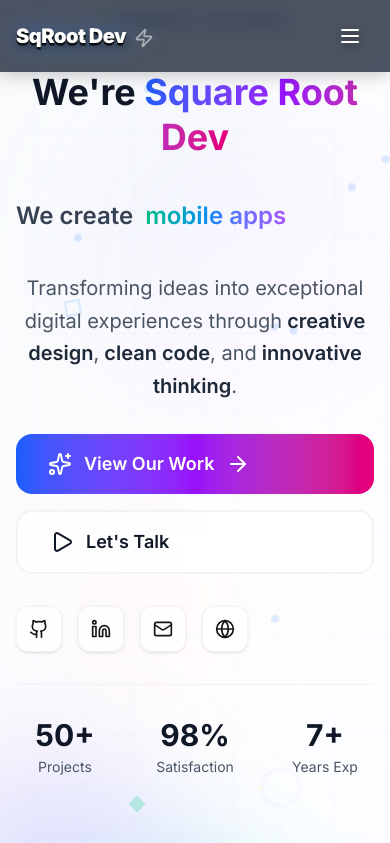
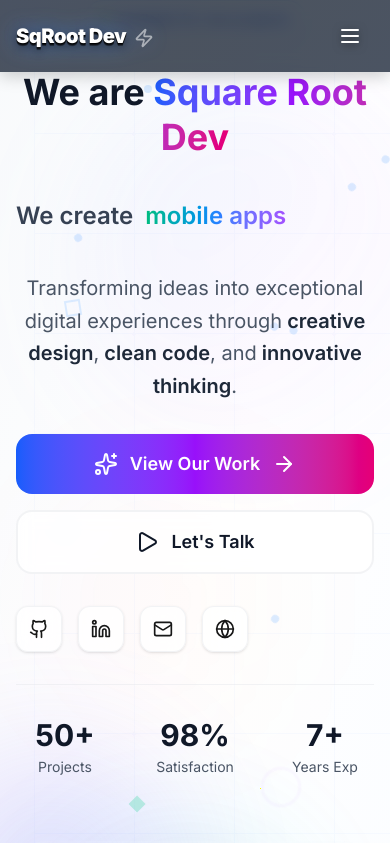
Before and after one commit to AneesDevZone/digital-craftsman, a Next.js app: page / in a window 390 px wide. Shown: the top 843 px of the page. Built offline with nearby package versions, Linux system fonts and the light colour scheme.

Commit message:
refactor: Restructure HeroContent for DRY principles and mobile layout

```diff
--- /dev/null
+++ b/src/components/hero/HeroButton.tsx
@@ -0,0 +1,33 @@
+import React, { ReactNode } from 'react';
+import { cn } from '@/lib/utils';
+
+interface HeroButtonProps {
+  onClick: () => void;
+  children: ReactNode;
+  variant: 'primary' | 'secondary';
+  icon?: ReactNode;
+  trailingIcon?: ReactNode;
+}
+
+export function HeroButton({ onClick, children, variant, icon, trailingIcon }: HeroButtonProps) {
+
+  const baseClasses = 'group inline-flex items-center justify-center gap-3 px-8 py-4 rounded-2xl font-semibold text-lg transition-all duration-300 hover:scale-105 hover:shadow-xl';
+
+  const primaryClasses = 'bg-gradient-to-r from-blue-600 via-purple-600 to-pink-600 hover:from-blue-700 hover:via-purple-700 hover:to-pink-700 text-white shadow-blue-500/25';
+
+  const secondaryClasses = 'bg-white/80 backdrop-blur-sm hover:bg-white text-gray-900 border-2 border-gray-200/50 hover:border-gray-300';
+
+  return (
+    <button
+      onClick={onClick}
+      className={cn(
+        baseClasses,
+        variant === 'primary' ? primaryClasses : secondaryClasses
+      )}
+    >
+      {icon}
+      <span>{children}</span>
+      {trailingIcon}
+    </button>
+  );
+}
--- a/src/components/hero/HeroContent.tsx
+++ b/src/components/hero/HeroContent.tsx
@@ -1,38 +1,55 @@
-'use client'
+'use client';
 
-import React from 'react'
-import { ArrowRight, Play, Sparkles } from 'lucide-react'
-import { TypingAnimation } from '@/components/hero/TypingAnimation'
-import { SocialLinks } from '@/components/hero/SocailLinks'
+import React from 'react';
+import { ArrowRight, Play, Sparkles } from 'lucide-react';
+import { TypingAnimation } from '@/components/hero/TypingAnimation';
+import { SocialLinks } from '@/components/hero/SocailLinks';
+
+import { HeroButton } from './HeroButton';
+import { StatItem } from './StatItem';
+
+// --- DATA CONSTANTS (DRY) ---
+const TYPING_TEXTS = [
+  "stunning websites",
+  "mobile apps",
+  "digital experiences",
+  "innovative solutions"
+];
+
+const STATS_DATA = [
+  { value: "50+", label: "Projects" },
+  { value: "98%", label: "Satisfaction" },
+  { value: "7+", label: "Years Exp" },
+];
+
+// Helper to scroll smoothly (can be moved to a 'utils' file)
+const scrollToSection = (id: string) => {
+  document.getElementById(id)?.scrollIntoView({ behavior: 'smooth' });
+};
 
 export function HeroContent() {
   return (
     <div className="text-center lg:text-left space-y-8 relative z-10">
 
-      {/* Available Badge */}
+      {/* 1. Available Badge - Clean */}
       <div className="inline-flex items-center gap-2 px-4 py-2 bg-white/70 backdrop-blur-sm border border-blue-100 rounded-full text-blue-700 text-sm font-medium shadow-sm animate-fade-in">
         <div className="w-2 h-2 bg-green-500 rounded-full animate-pulse" />
         <span>Available for new projects</span>
       </div>
 
-      {/* Main Headlines */}
+      {/* 2. Main Headlines */}
       <div className="space-y-6 animate-fade-in-up delay-200">
         <h1 className="text-4xl md:text-5xl lg:text-7xl font-bold text-gray-900 leading-tight">
-          We're{' '}
+          We are{' '}
           <span className="bg-gradient-to-r from-blue-600 via-purple-600 to-pink-600 bg-clip-text text-transparent">
-          Square Root Dev
+            Square Root Dev
           </span>
         </h1>
 
         <div className="text-2xl md:text-3xl lg:text-4xl font-semibold text-gray-700 h-16 flex items-center">
           We create{' '}
           <TypingAnimation
-            texts={[
-              "stunning websites",
-              "mobile apps",
-              "digital experiences",
-              "innovative solutions"
-            ]}
+            texts={TYPING_TEXTS} // Using constant here
             className="ml-3 bg-gradient-to-r from-emerald-500 via-blue-500 to-purple-500 bg-clip-text text-transparent"
           />
         </div>
@@ -45,46 +62,37 @@ export function HeroContent() {
         </p>
       </div>
 
-      {/* Action Buttons */}
+      {/* 3. Action Buttons - Cleaner with HeroButton component */}
       <div className="flex flex-col sm:flex-row gap-4 animate-fade-in-up delay-600">
-        <button
-          onClick={() => document.getElementById('projects')?.scrollIntoView({ behavior: 'smooth' })}
-          className="group inline-flex items-center gap-3 bg-gradient-to-r from-blue-600 via-purple-600 to-pink-600 hover:from-blue-700 hover:via-purple-700 hover:to-pink-700 text-white px-8 py-4 rounded-2xl font-semibold text-lg transition-all duration-300 hover:scale-105 hover:shadow-xl shadow-blue-500/25"
+        <HeroButton
+          variant="primary"
+          onClick={() => scrollToSection('projects')}
+          icon={<Sparkles className="w-6 h-6 group-hover:rotate-180 transition-transform duration-500" />}
+          trailingIcon={<ArrowRight className="w-6 h-6 group-hover:translate-x-1 transition-transform duration-300" />}
         >
-          <Sparkles className="w-6 h-6 group-hover:rotate-180 transition-transform duration-500" />
-          <span>View Our Work</span>
-          <ArrowRight className="w-6 h-6 group-hover:translate-x-1 transition-transform duration-300" />
-        </button>
+          View Our Work
+        </HeroButton>
 
-        <button
-          onClick={() => document.getElementById('contact')?.scrollIntoView({ behavior: 'smooth' })}
-          className="group inline-flex items-center gap-3 bg-white/80 backdrop-blur-sm hover:bg-white text-gray-900 px-8 py-4 rounded-2xl font-semibold text-lg border-2 border-gray-200/50 hover:border-gray-300 transition-all duration-300 hover:scale-105 hover:shadow-xl"
+        <HeroButton
+          variant="secondary"
+          onClick={() => scrollToSection('contact')}
+          icon={<Play className="w-6 h-6 group-hover:scale-110 transition-transform duration-300" />}
         >
-          <Play className="w-6 h-6 group-hover:scale-110 transition-transform duration-300" />
-          <span>Let's Talk</span>
-        </button>
+          Let's Talk
+        </HeroButton>
       </div>
 
-      {/* Social Links */}
+      {/* 4. Social Links */}
       <div className="animate-fade-in-up delay-800">
         <SocialLinks />
       </div>
 
-      {/* Stats */}
+      {/* 5. Stats - Cleaner with StatItem component */}
       <div className="grid grid-cols-3 gap-8 pt-8 border-t border-gray-200/50 animate-fade-in-up delay-1000">
-        <div className="text-center">
-          <div className="text-3xl font-bold text-gray-900 mb-1">50+</div>
-          <div className="text-gray-600 text-sm">Projects</div>
-        </div>
-        <div className="text-center">
-          <div className="text-3xl font-bold text-gray-900 mb-1">98%</div>
-          <div className="text-gray-600 text-sm">Satisfaction</div>
-        </div>
-        <div className="text-center">
-          <div className="text-3xl font-bold text-gray-900 mb-1">7+</div>
-          <div className="text-gray-600 text-sm">Years Exp</div>
-        </div>
+        {STATS_DATA.map((stat) => (
+          <StatItem key={stat.label} value={stat.value} label={stat.label} />
+        ))}
       </div>
     </div>
-  )
+  );
 }
--- /dev/null
+++ b/src/components/hero/StatItem.tsx
@@ -0,0 +1,17 @@
+// components/hero/StatItem.tsx
+
+import React from 'react';
+
+interface StatItemProps {
+  value: string;
+  label: string;
+}
+
+export function StatItem({ value, label }: StatItemProps) {
+  return (
+    <div className="text-center">
+      <div className="text-3xl font-bold text-gray-900 mb-1">{value}</div>
+      <div className="text-gray-600 text-sm">{label}</div>
+    </div>
+  );
+}
```
